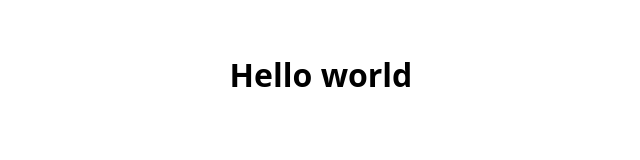
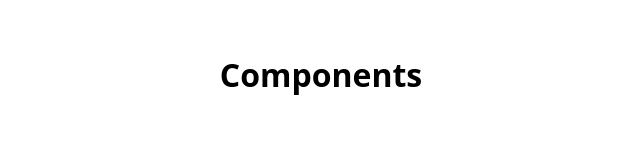
Before and after one commit to annabel-anh/gfe-components, a React (Vite) app in the folder react-components/: page / in a window 1280 px wide. Shown: the top 160 px of the page, without its empty margins (319-959 px from the left). Built offline with nearby package versions, Linux system fonts and the light colour scheme.

Commit message:
update App.jsx

```diff
--- a/react-components/src/App.jsx
+++ b/react-components/src/App.jsx
@@ -1,9 +1,10 @@
 import "./App.css";
+import Badge from "./components/badge/Badge";
 
 function App() {
   return (
     <>
-      <h1>Hello world</h1>
+      <h1>Components</h1>
     </>
   );
 }
```
